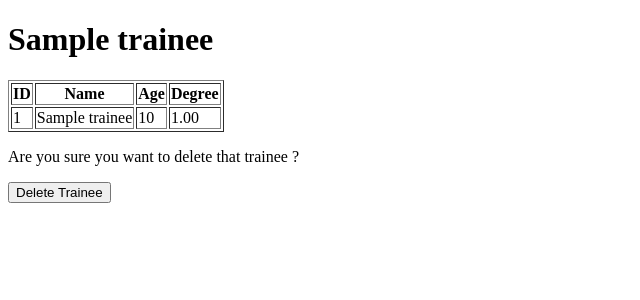
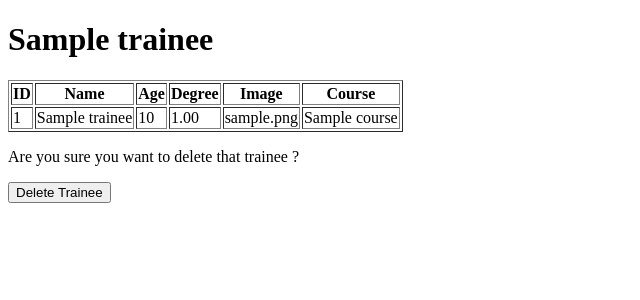
Before and after one commit to ZahwaKandeel/Django-course, a Django app: page /Trainee/delete/1/ in a window 1280 px wide. Shown: the top 300 px of the page, without its empty margins (0-640 px from the left). Run offline with Django 5.2, Linux system fonts and the light colour scheme; tables that the repository leaves empty hold one stand-in row (values such as "Sample post").

Commit message:
soft delete done

```diff
--- a/Day01&2/templates/trainee/delete.html
+++ b/Day01&2/templates/trainee/delete.html
@@ -13,12 +13,16 @@
             <th>Name</th>
             <th>Age</th>
             <th>Degree</th>
+            <th>Image</th>
+            <th>Course</th>
         </tr>
         <tr>
             <td>{{ traineeDel.id }}</td>
             <td>{{ traineeDel.name }}</td>
             <td>{{ traineeDel.age }}</td>
             <td>{{ traineeDel.degree }}</td>
+            <td>{{ traineeDel.image }}</td>
+            <td>{{ traineeDel.course.name }}</td>
         </tr>
     </table>
     <form method="POST">
--- a/Day01&2/templates/trainee/list.html
+++ b/Day01&2/templates/trainee/list.html
@@ -22,7 +22,7 @@
                     <a href="{% url 'updateTrainee' trainee.id %}">Update: {{ trainee.name }}</a>
                 </td>
                 <td>
-                    <a href="{% url 'deleteTrainee' trainee.id %}">Delete: {{ trainee.name }}</a>
+                    <a href="{% url 'deleteTraineeSoft' trainee.id %}">Delete: {{ trainee.name }}</a>
                 </td>
             </tr>
         {% endfor %}
--- a/Day01&2/trainee/urls.py
+++ b/Day01&2/trainee/urls.py
@@ -9,4 +9,5 @@ urlpatterns = [
     path('delete/<int:id>/', deleteTrainee, name='deleteTrainee'),
     path('addForm/', addTraineeForm, name="addTraineeForm"),
     path('addModelForm/', addTraineeModelForm, name="addTraineeModelForm"),
+    path('deleteSoft/<int:id>/', deleteTraineeSoft, name="deleteTraineeSoft")
 ]
--- a/Day01&2/trainee/views.py
+++ b/Day01&2/trainee/views.py
@@ -5,7 +5,7 @@ from course.models import Course
 
 # Create your views here.
 def traineelist(request):
-    context={"traineesList":Trainee.objects.all()}
+    context={"traineesList":Trainee.objects.filter(is_active=True)}
     return render(request,'trainee/list.html',context)
 
 def traineeDetail(request,id):
@@ -70,3 +70,11 @@ def addTraineeModelForm(request):
             form.save()
             return redirect('traineesList')
     return render(request, "trainee/add.html", context=context)
+
+def deleteTraineeSoft(request,id):
+    traineeDel = Trainee.objects.get(pk=id)
+    if request.method == "POST":
+        traineeDel.is_active = False
+        traineeDel.save()
+        return redirect('traineesList')
+    return render(request, 'trainee/delete.html', {"traineeDel":traineeDel})
```
